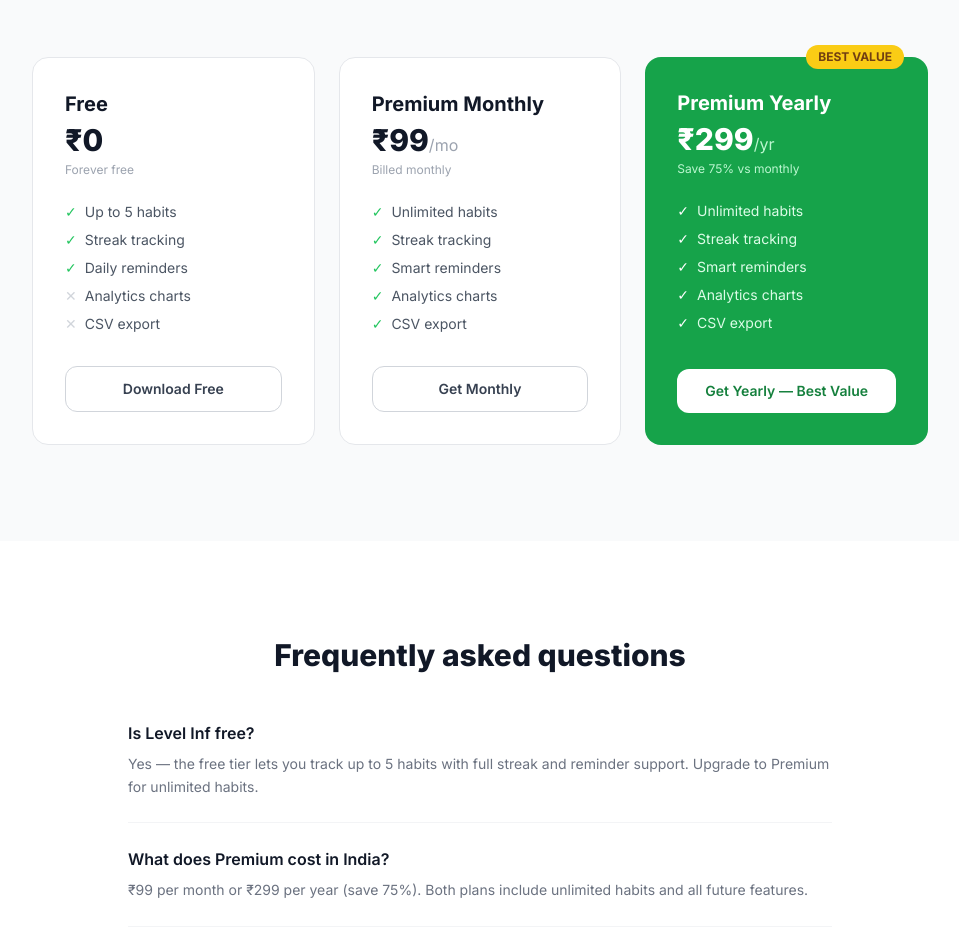
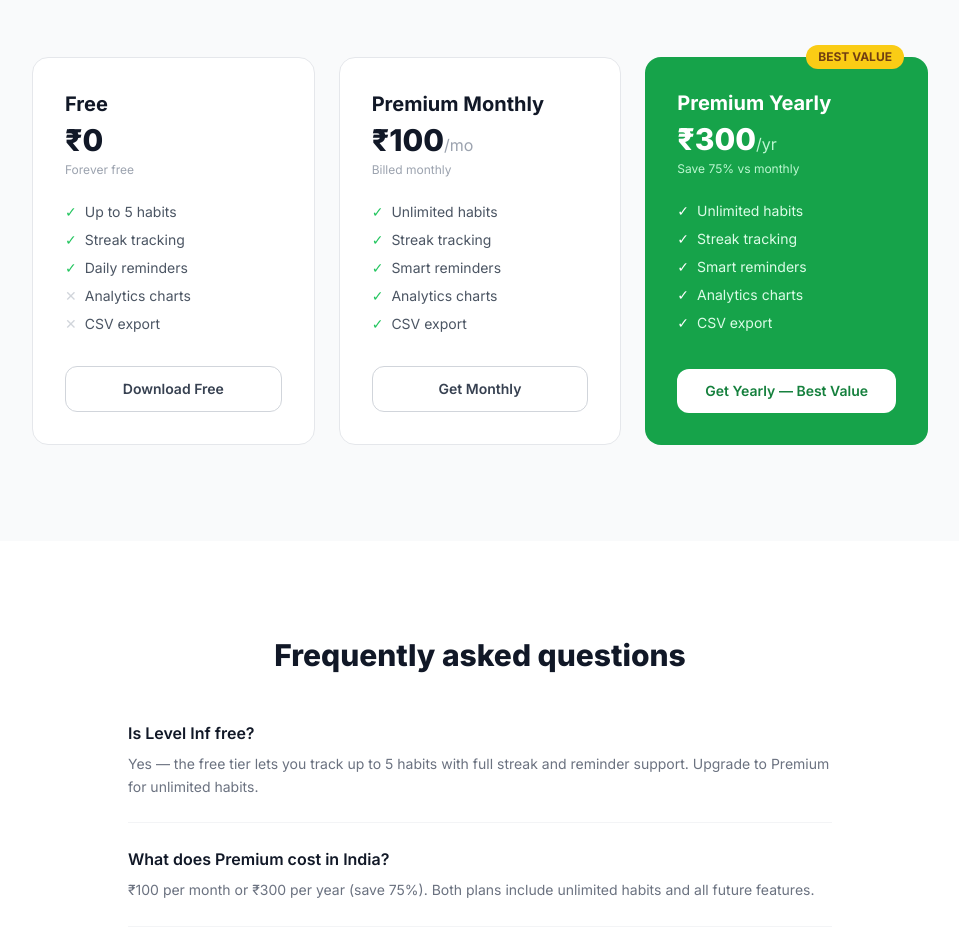
Before and after one commit to dubdubgophew/levelinf-website, a Next.js app: page / in a window 1280 px wide. Shown: the part 2040-2992 px from the top of the page, without its empty margins (160-1119 px from the left). Built offline with nearby package versions, Linux system fonts and the light colour scheme.

Commit message:
fix: update pricing to Rs.100/month, Rs.300/year (Google Play rounds unsupported tiers)

```diff
--- a/app/layout.tsx
+++ b/app/layout.tsx
@@ -102,24 +102,24 @@
     },
     {
       '@type': 'Offer',
-      price: '99',
+      price: '100',
       priceCurrency: 'INR',
       description: 'Premium monthly — unlimited habits',
       priceSpecification: {
         '@type': 'UnitPriceSpecification',
-        price: '99',
+        price: '100',
         priceCurrency: 'INR',
         unitCode: 'MON',
       },
     },
     {
       '@type': 'Offer',
-      price: '299',
+      price: '300',
       priceCurrency: 'INR',
       description: 'Premium yearly — best value',
       priceSpecification: {
         '@type': 'UnitPriceSpecification',
-        price: '299',
+        price: '300',
         priceCurrency: 'INR',
         unitCode: 'ANN',
       },
--- a/app/page.tsx
+++ b/app/page.tsx
@@ -48,7 +48,7 @@
   },
   {
     q: 'What does Premium cost in India?',
-    a: '₹99 per month or ₹299 per year (save 75%). Both plans include unlimited habits and all future features.',
+    a: '₹100 per month or ₹300 per year (save 75%). Both plans include unlimited habits and all future features.',
   },
   {
     q: 'Does it work offline?',
@@ -209,7 +209,7 @@
             {/* Monthly */}
             <div className="bg-white rounded-2xl border border-gray-200 p-8 flex flex-col">
               <h3 className="font-bold text-gray-900 text-xl mb-1">Premium Monthly</h3>
-              <div className="text-3xl font-extrabold text-gray-900 mb-1">₹99<span className="text-base font-normal text-gray-400">/mo</span></div>
+              <div className="text-3xl font-extrabold text-gray-900 mb-1">₹100<span className="text-base font-normal text-gray-400">/mo</span></div>
               <p className="text-xs text-gray-400 mb-6">Billed monthly</p>
               <ul className="space-y-2 text-sm text-gray-600 mb-8 flex-1">
                 <li className="flex gap-2"><span className="text-brand-500">✓</span> Unlimited habits</li>
@@ -234,7 +234,7 @@
                 BEST VALUE
               </div>
               <h3 className="font-bold text-white text-xl mb-1">Premium Yearly</h3>
-              <div className="text-3xl font-extrabold text-white mb-1">₹299<span className="text-base font-normal text-green-200">/yr</span></div>
+              <div className="text-3xl font-extrabold text-white mb-1">₹300<span className="text-base font-normal text-green-200">/yr</span></div>
               <p className="text-xs text-green-200 mb-6">Save 75% vs monthly</p>
               <ul className="space-y-2 text-sm text-green-100 mb-8 flex-1">
                 <li className="flex gap-2"><span className="text-white">✓</span> Unlimited habits</li>
--- a/app/terms/page.tsx
+++ b/app/terms/page.tsx
@@ -42,8 +42,8 @@
         <section>
           <h2 className="text-lg font-bold text-gray-900 mb-3">3. Premium Subscriptions</h2>
           <p className="mb-3">
-            Level Inf offers a free tier and a Premium subscription available as a monthly (₹99/month) or
-            annual (₹299/year) plan.
+            Level Inf offers a free tier and a Premium subscription available as a monthly (₹100/month) or
+            annual (₹300/year) plan.
           </p>
           <p className="mb-3">
             Subscriptions are processed by Google Play Billing. By purchasing a subscription, you agree to
--- a/lib/blog-data.ts
+++ b/lib/blog-data.ts
@@ -102,7 +102,7 @@
 - Clean, distraction-free interface
 - Reliable reminders that actually fire on Android
 - Streak charts with weekly and monthly views
-- ₹99/month or ₹299/year — best value in India
+- ₹100/month or ₹300/year — best value in India
 - No ads, no dark patterns
 
 ### App B
```
